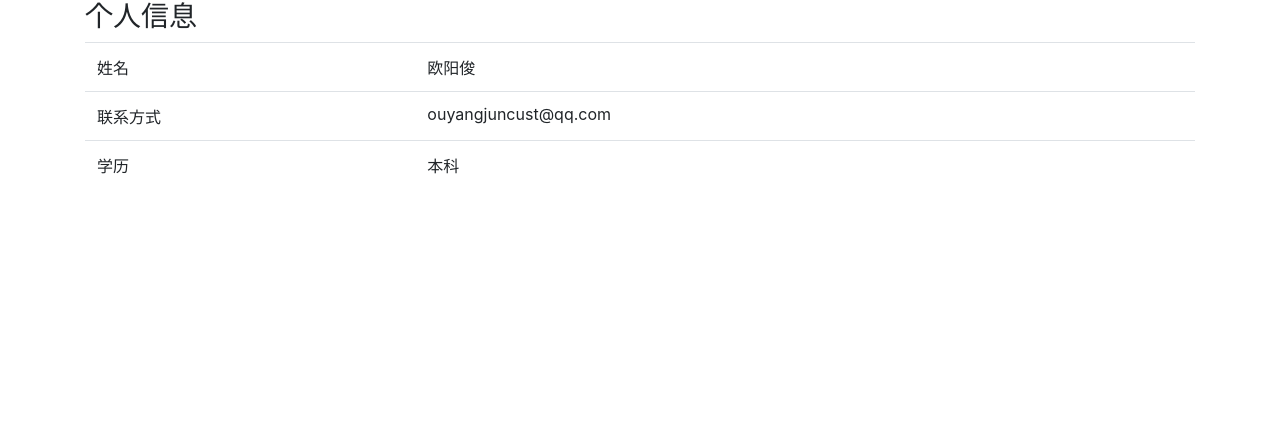
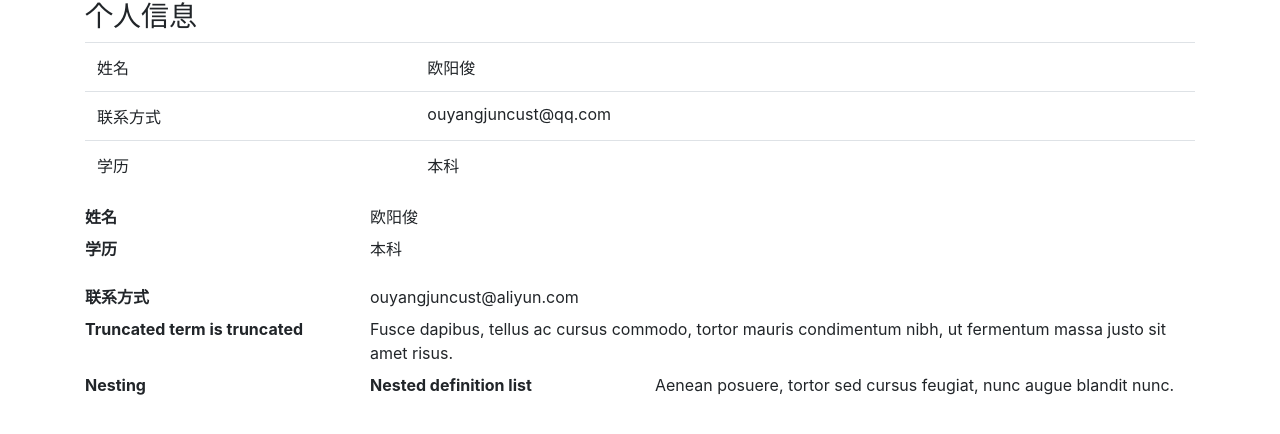
Before and after one commit to oyjjpp/oyjjpp.github.io, a plain HTML site: page index.html in a window 1280 px wide. Drawn offline with nearby package versions, Linux system fonts and the light colour scheme.

Commit message:
Update index.html

```diff
--- a/index.html
+++ b/index.html
@@ -22,7 +22,30 @@
       <td>本科</td>
     </tr>
   </tbody>
-</table>
+  </table>
+  <dl class="row">
+  <dt class="col-sm-3">姓名</dt>
+  <dd class="col-sm-9">欧阳俊</dd>
+
+  <dt class="col-sm-3">学历</dt>
+  <dd class="col-sm-9">
+    <p>本科</p>
+  </dd>
+
+  <dt class="col-sm-3">联系方式</dt>
+  <dd class="col-sm-9">ouyangjuncust@aliyun.com</dd>
+
+  <dt class="col-sm-3 text-truncate">Truncated term is truncated</dt>
+  <dd class="col-sm-9">Fusce dapibus, tellus ac cursus commodo, tortor mauris condimentum nibh, ut fermentum massa justo sit amet risus.</dd>
+
+  <dt class="col-sm-3">Nesting</dt>
+  <dd class="col-sm-9">
+    <dl class="row">
+      <dt class="col-sm-4">Nested definition list</dt>
+      <dd class="col-sm-8">Aenean posuere, tortor sed cursus feugiat, nunc augue blandit nunc.</dd>
+    </dl>
+  </dd>
+</dl>
 </div>
 </body>
 </html>
```
